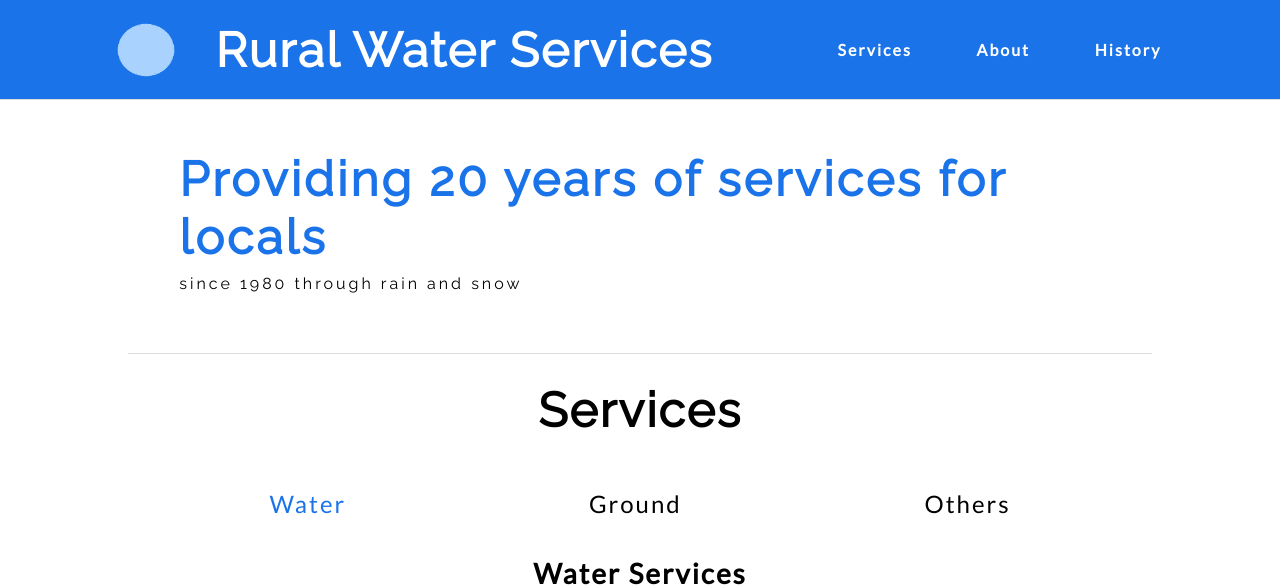
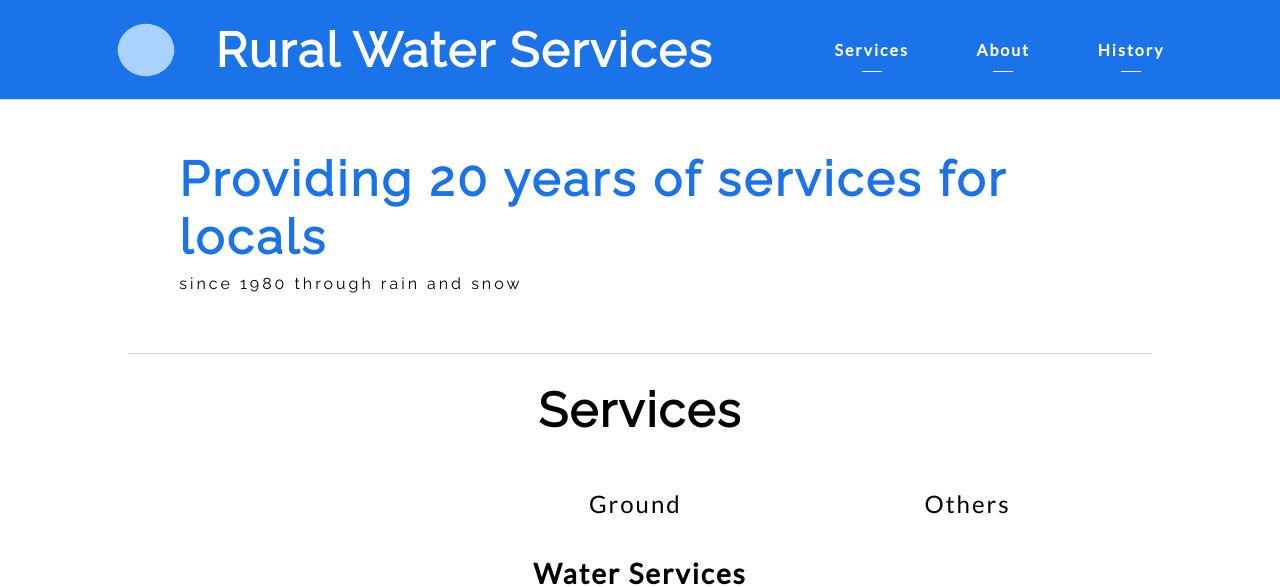
Before and after one commit to JaniceHe26/Rural-Water-Services, a React (Create React App) app: page / in a window 1280 px wide. Shown: the top 587 px of the page. Built offline with nearby package versions, Linux system fonts and the light colour scheme.

Commit message:
Updated some material and button look (#16)

```diff
--- a/src/components/header/Header.css
+++ b/src/components/header/Header.css
@@ -14,7 +14,7 @@
 
 .CompanyLogoTitle {
   line-height: var(--size-60);
-  color: var(--white-text-color);
+  color: var(--secondary-text-color);
   letter-spacing: var(--size-2);
   font-family: var(--header-font-family);
   font-weight: 600;
--- a/src/components/hero/Hero.css
+++ b/src/components/hero/Hero.css
@@ -6,7 +6,7 @@
 
 
 .Slogan {
-  color: var(--secondary-text-color);
+  color: var(--secondary-color);
   font-family: var(--header-font-family);
   font-weight: 600;
   font-size: var(--size-48);
--- a/src/shared/components/button/SecondaryButton.css
+++ b/src/shared/components/button/SecondaryButton.css
@@ -1,25 +1,32 @@
 @import '../../css/theme.css';
+@import '../../css/sizes.css';
 
 #secondaryButton.Button {
-  /* background-color: var(--secondary-color); */
   background-color: var(--secondary-color);
-  border-color: var(--secondary-color);
-  /* color: var(--secondary-text-color); */
-  color: var(--white-text-color);
+  border: none;
+  box-shadow: unset;
+  color: var(--secondary-text-color);
   font-weight: 600;
-  letter-spacing: 2px;
+  letter-spacing: var(--size-2);
+  padding: var(--size-10);
+  position: relative;
+  transition: 0.3s;
 }
 
-#secondaryButton.Button:hover,
-#secondaryButton.Button:focus,
-#secondaryButton.Button:active {
-  /* background-color: var(--secondary-color-dark); */
-  background-color: #69a1ff;
-  border-color: var(--secondary-color-dark);
-  /* color: var(--primary-text-color); */
-  transition: all 0.3s ease-in;
+#secondaryButton.Button::before {
+  border-bottom: 1px solid var(--secondary-text-color);
+  bottom: 0;
+  content: '';
+  left: 0;
+  margin: 0 auto;
+  padding: 0 var(--size-10);
+  position: absolute;
+  right: 0;
+  transition: 0.3s;
+  width: 0;
 }
 
-#secondaryButton.Button:focus {
-  box-shadow: 0 0 0 0.2rem var(--secondary-color-light);
+#secondaryButton.Button:hover::before {
+  padding: 0;
+  width: 100%;
 }
--- a/src/shared/css/sizes.css
+++ b/src/shared/css/sizes.css
@@ -7,6 +7,7 @@
 
 :root {
   --size-2: calc(2rem / 16);
+  --size-10: calc(10rem / 16);
   --size-20: calc(20rem / 16);
   --size-24: calc(24rem / 16);
   --size-30: calc(30rem / 16);
--- a/src/shared/css/theme.css
+++ b/src/shared/css/theme.css
@@ -4,11 +4,11 @@
   /* App colors. */
   /* --primary-color: #546e7a; */
   --primary-color: #ffffff;
-  --primary-color-dark: #29434e;
-  --primary-color-light: #819ca9;
+  --primary-color-dark: #cccccc;
+  --primary-color-light: #ffffff;
   /* --secondary-color: #e0e0e0; */
-  --secondary-color-dark: #aeaeae;
-  --secondary-color-light: #ffffff;
+  --secondary-color-dark: #0049b5;
+  --secondary-color-light: #69a1ff;
   --secondary-color:  #1a73e8;
 
 
@@ -16,7 +16,7 @@
   /* --primary-text-color: #ffffff; */
   /* --secondary-text-color: #000000; */
   --primary-text-color:#000000;
-  --secondary-text-color:#1a73e8;
+  --secondary-text-color:#ffffff;
   --white-text-color: #ffffff;
 
   /* Fonts. */
```
